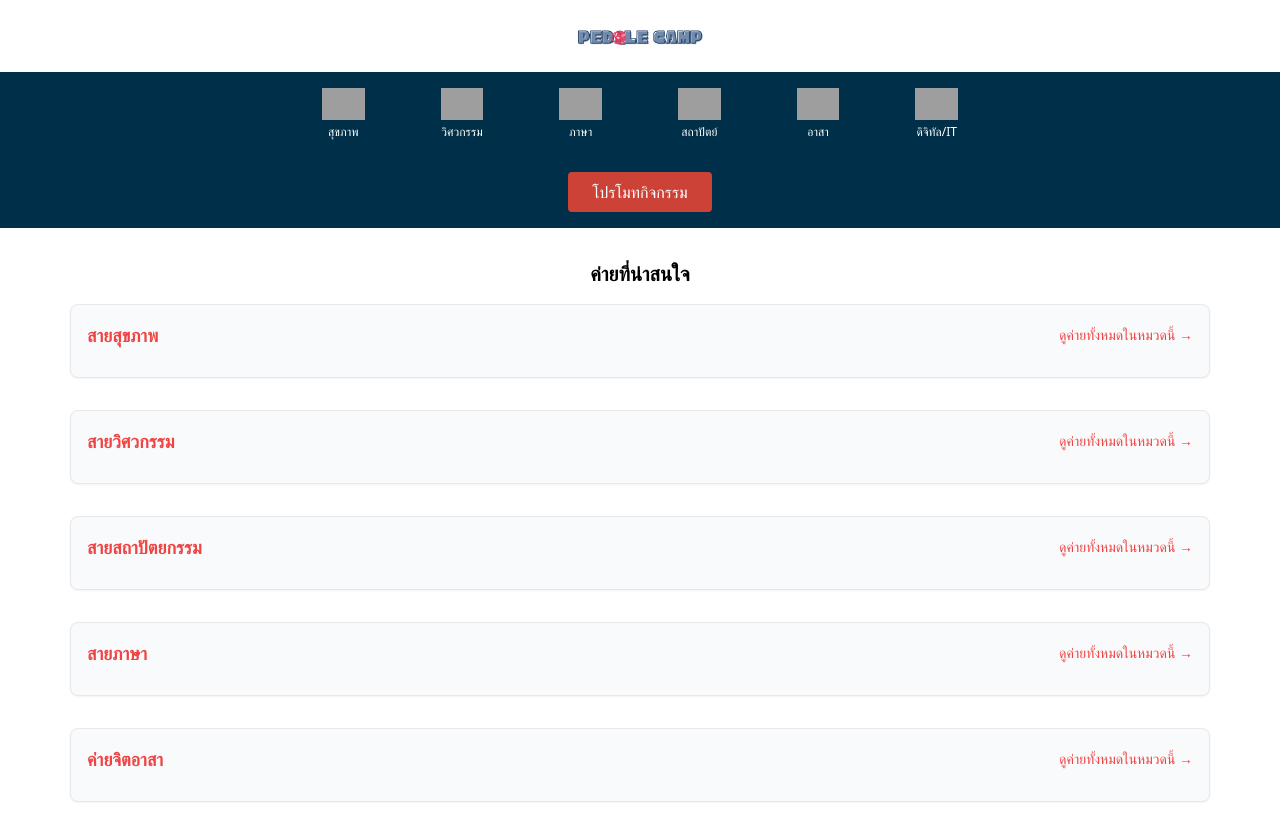
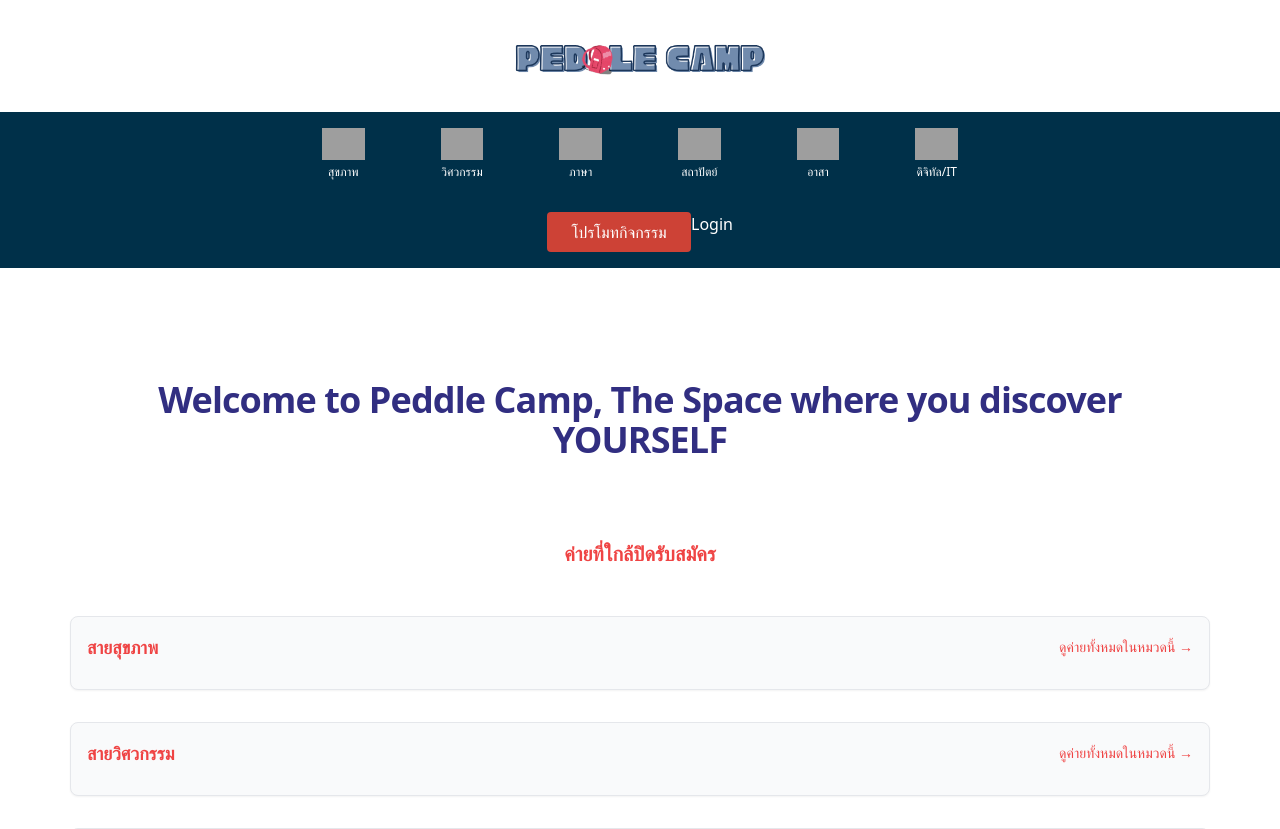
Before and after one commit to Pattranit-Yongyee/dsi202_2025, a Django app: page / in a window 1280 px wide. Shown: the top 829 px of the page. Run offline with Django 5.2, Linux system fonts and the light colour scheme; data that the repository does not hold is empty; some libraries are stand-ins or nearby versions; grey boxes are pictures that could not be loaded.

Commit message:
update login

```diff
--- a/peddlecamp/camps/templates/camps/base.html
+++ b/peddlecamp/camps/templates/camps/base.html
@@ -20,13 +20,13 @@
         </svg>
       </button>
       <!-- Logo -->
-      <img src="{% static 'images/logo.png' %}" alt="Logo" class="h-10" />
+      <img src="{% static 'images/logo.png' %}" alt="Logo" class="h-20" />
     </div>
 
     <!-- White Bar: Logo (Desktop only) -->
     <div class="hidden md:flex bg-white">
       <div class="container mx-auto flex justify-center p-4">
-        <img src="{% static 'images/logo.png' %}" alt="Logo" class="h-10" />
+        <img src="{% static 'images/logo.png' %}" alt="Logo" class="h-20" />
       </div>
     </div>
 
@@ -92,6 +92,7 @@
       <a href="{% url 'add_camp' %}" class="w-36 bg-[#CD4236] px-4 py-2 rounded text-center">
         โปรโมทกิจกรรม
       </a>
+      <a href="{% url 'account_login' %}" class="text-white">Login</a>
     </div>
   </div>
 </header>
--- a/peddlecamp/camps/templates/camps/home.html
+++ b/peddlecamp/camps/templates/camps/home.html
@@ -1,7 +1,39 @@
 {% extends 'camps/base.html' %}
 
 {% block content %}
-    <h2 class="text-xl font-bold text-center mb-4">ค่ายที่น่าสนใจ</h2>
+
+    <h2 class="text-2xl md:text-4xl font-bold text-center mt-20 mb-20 animate-bounce-in tracking-tight text-indigo-900">
+    Welcome to Peddle Camp, The Space where you discover YOURSELF
+  </h2>
+
+    <h2 class="text-xl font-bold text-center mb-4 text-red-500">ค่ายที่ใกล้ปิดรับสมัคร</h2>
+
+<div class="relative overflow-hidden mb-8">
+  <div id="carousel" class="flex transition-transform duration-500 ease-in-out">
+    {% for camp in close_soon_camps %}
+      <div class="w-full md:w-1/2 flex-shrink-0 px-2">
+        <a href="{% url 'camp_detail' camp.id %}" class="block bg-white border rounded shadow p-4 hover:bg-gray-50">
+          {% if camp.image %}
+            <img src="{{ camp.image.url }}" alt="{{ camp.title }}" class="w-full h-40 object-cover rounded mb-2">
+          {% else %}
+            <img src="https://via.placeholder.com/300x160?text=No+Image" alt="No image" class="w-full h-40 object-cover rounded mb-2">
+          {% endif %}
+          <h3 class="font-semibold text-indigo-900">{{ camp.title }}</h3>
+          <p class="text-sm text-gray-600">{{ camp.description|truncatewords:15 }}</p>
+          <p class="text-sm text-gray-700"><strong>ปิดรับ:</strong> {{ camp.application_deadline }}</p>
+        </a>
+      </div>
+    {% endfor %}
+  </div>
+
+  <!-- Navigation Buttons -->
+  <button onclick="prevSlide()" class="absolute left-0 top-1/2 -translate-y-1/2 bg-white px-2 py-1 shadow rounded-full z-10">
+    ‹
+  </button>
+  <button onclick="nextSlide()" class="absolute right-0 top-1/2 -translate-y-1/2 bg-white px-2 py-1 shadow rounded-full z-10">
+    ›
+  </button>
+</div>
 
     {% for category_slug, category_info in camps_by_category.items %}
         <div class="mb-8 border border-gray-200 rounded-lg shadow-sm p-4 bg-gray-50">
@@ -32,4 +64,58 @@
             </div>
         </div>
     {% endfor %}
+
+    <style>
+        @keyframes bounce-in {
+          0% {
+            transform: scale(0.8) translateY(-20px);
+            opacity: 0;
+          }
+          60% {
+            transform: scale(1.05) translateY(10px);
+            opacity: 1;
+          }
+          100% {
+            transform: scale(1) translateY(0);
+          }
+        }
+
+        .animate-bounce-in {
+          animation: bounce-in 0.8s ease-out forwards;
+        }
+      </style>
+
+
+    <script>
+        let currentIndex = 0;
+
+        const carousel = document.getElementById('carousel');
+        const slides = carousel.children;
+        const totalSlides = slides.length;
+        const slidesPerPage = 2;
+
+        function updateSlide() {
+          const slideWidth = slides[0].offsetWidth + 16; // +16 จาก px-2 (padding)
+          const newTransform = -currentIndex * slideWidth;
+          carousel.style.transform = `translateX(${newTransform}px)`;
+        }
+
+        function nextSlide() {
+          if (currentIndex < totalSlides - slidesPerPage) {
+            currentIndex++;
+            updateSlide();
+          }
+        }
+
+        function prevSlide() {
+          if (currentIndex > 0) {
+            currentIndex--;
+            updateSlide();
+          }
+        }
+
+        window.addEventListener('resize', updateSlide);
+        window.addEventListener('load', updateSlide);
+      </script>
+
 {% endblock %}
--- a/peddlecamp/camps/urls.py
+++ b/peddlecamp/camps/urls.py
@@ -1,9 +1,10 @@
 from django.urls import path
 from . import views
 
-urlpatterns = [
+urlpatterns =[
     path('', views.home, name='home'),
-    path('add_camp/', views.add_camp, name='add_camp'),  # เพิ่มเส้นทางนี้
+    path('add/', views.add_camp, name='add_camp'),  # ใช้ 'add/' เป็นเส้นทางหลักสำหรับเพิ่มค่าย
     path('category/<str:category_slug>/', views.category_camps, name='category_camps'),
     path('camp/<int:camp_id>/', views.camp_detail, name='camp_detail'),
+    path('profile/', views.profile, name='profile'),
 ]
--- a/peddlecamp/camps/views.py
+++ b/peddlecamp/camps/views.py
@@ -1,6 +1,7 @@
-from django.shortcuts import render, get_object_or_404
-from .models import Camp
-from .forms import CampForm
+from django.shortcuts import render, get_object_or_404, redirect
+from django.contrib.auth.decorators import login_required
+from .models import Camp, UserProfile
+from .forms import CampForm, UserProfileForm
 
 def home(request):
     categories = {
@@ -14,13 +15,19 @@ def home(request):
 
     camps_by_category = {}
     for slug, display_name in categories.items():
-        camps = Camp.objects.filter(category=slug, approved=True)[:3]  # เฉพาะค่ายที่ได้รับการอนุมัติ
+        camps = Camp.objects.filter(category=slug, approved=True)[:3]
         camps_by_category[slug] = {
             'display_name': display_name,
             'camps': camps
         }
 
-    return render(request, 'camps/home.html', {'camps_by_category': camps_by_category})
+    # We need to ensure application_deadline is a DateField in the model for proper sorting
+    close_soon_camps = Camp.objects.filter(approved=True).order_by('application_deadline')[:10]
+
+    return render(request, 'camps/home.html', {
+        'camps_by_category': camps_by_category,
+        'close_soon_camps': close_soon_camps,
+    })
 
 def category_camps(request, category_slug):
     # แสดงค่ายทั้งหมดในหมวดหมู่
@@ -46,3 +53,25 @@ def add_camp(request):
         form = CampForm()
 
     return render(request, 'camps/add_camp.html', {'form': form})
+
+@login_required
+def profile(request):
+    if request.method == 'POST':
+        form = UserProfileForm(request.POST)
+        if form.is_valid():
+            profile, created = UserProfile.objects.get_or_create(user=request.user)
+            profile.grade_level = form.cleaned_data['grade_level']
+            profile.other_grade = form.cleaned_data['other_grade']
+            profile.hobbies = form.cleaned_data['hobbies']
+            profile.interests = form.cleaned_data['interests']
+            profile.save()
+            return redirect('home')
+    else:
+        profile, created = UserProfile.objects.get_or_create(user=request.user)
+        form = UserProfileForm(initial={
+            'grade_level': profile.grade_level,
+            'other_grade': profile.other_grade,
+            'hobbies': profile.hobbies,
+            'interests': profile.interests,
+        })
+    return render(request, 'camps/profile.html', {'form': form, 'user': request.user})
--- a/peddlecamp/peddlecamp/urls.py
+++ b/peddlecamp/peddlecamp/urls.py
@@ -22,6 +22,8 @@
 urlpatterns = [
     path('admin/', admin.site.urls),
     path('', include('camps.urls')),
+    path('accounts/', include('allauth.urls')),
+    path('profile/', include('camps.urls')),
 ]
 
 if settings.DEBUG:
```
Also changed, not shown: peddlecamp/camps/forms.py (+18 -0 lines), peddlecamp/camps/models.py (+21 -0 lines), peddlecamp/camps/templates/camps/profile.html (added, +12 -0 lines), peddlecamp/peddlecamp/settings.py (+32 -0 lines), peddlecamp/camps/migrations/0007_userprofile.py (added), peddlecamp/camps/templates/camps/camp_detail.html (line endings or trailing spaces).
